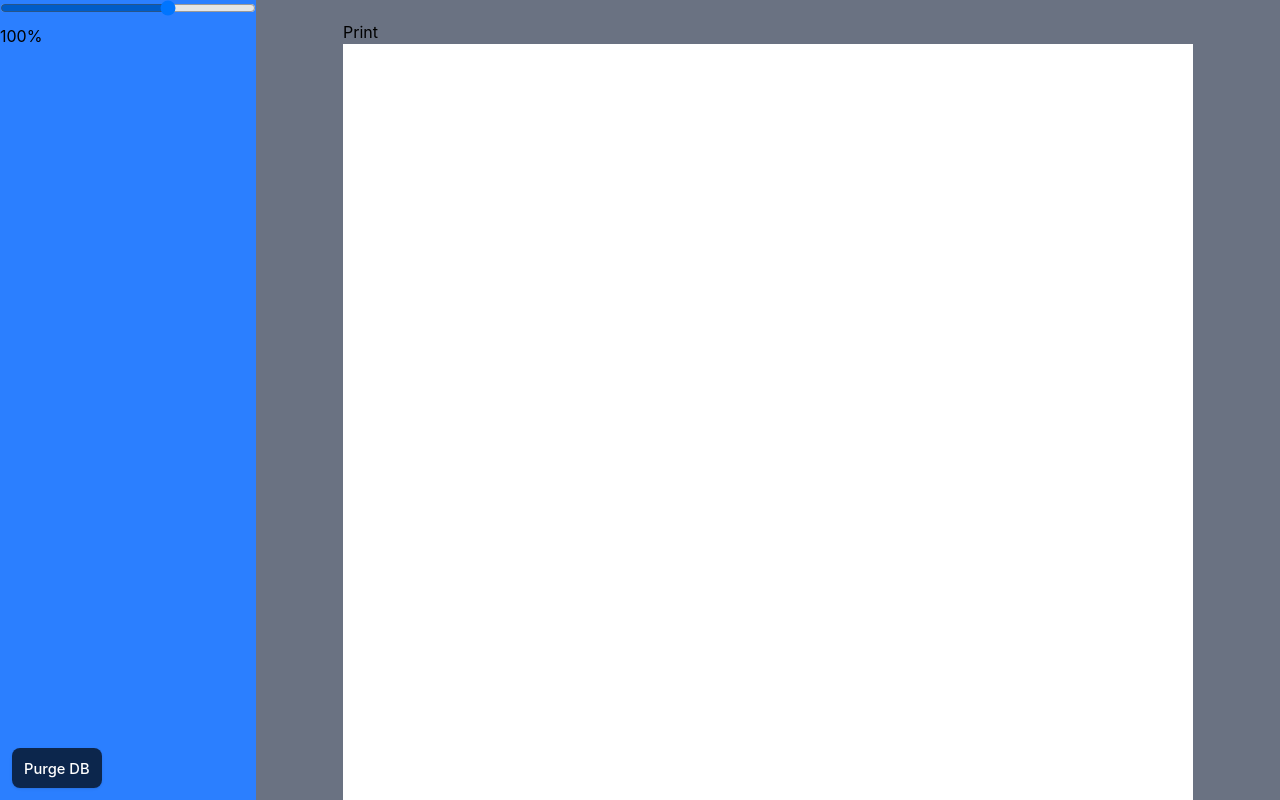
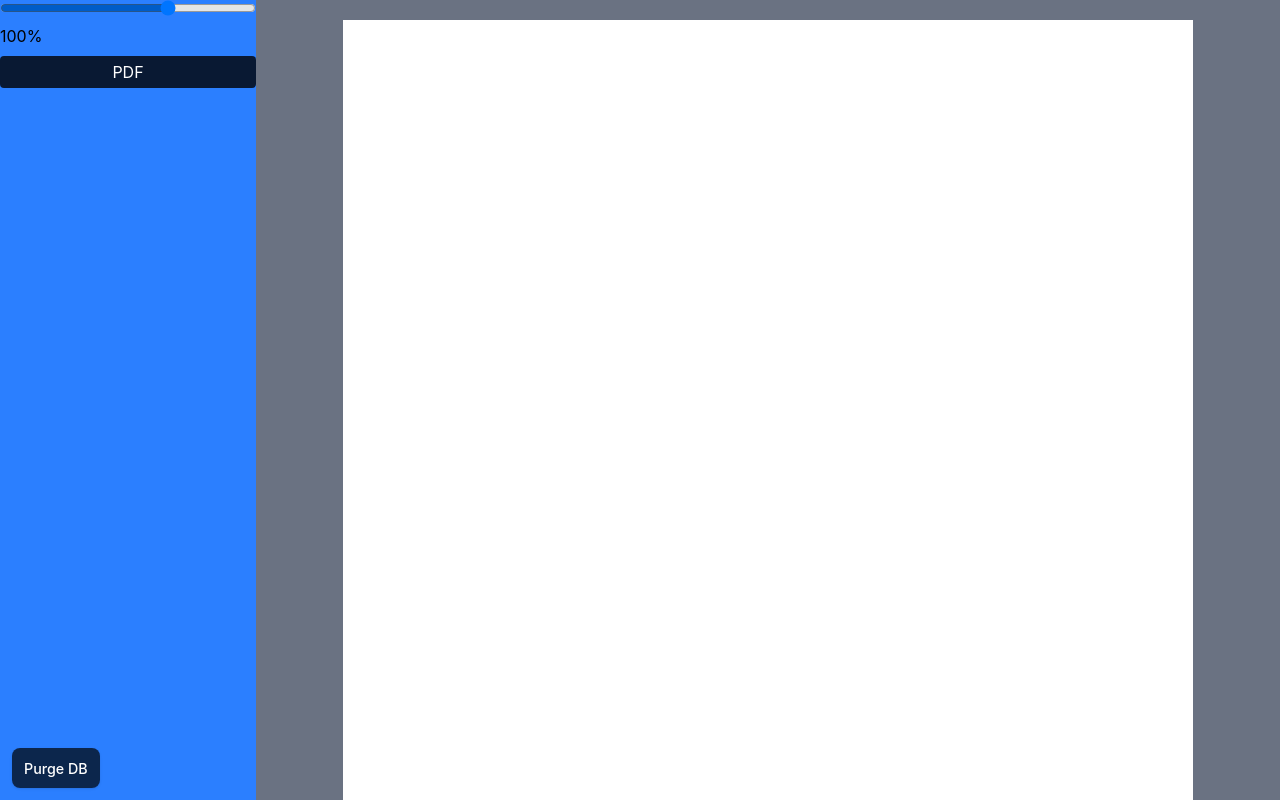
Before and after one commit to Tarrega88/modular-resume-2, a React (Vite) app: page /builder/1 in a window 1280 px wide. Built offline with nearby package versions, Linux system fonts and the light colour scheme.

Commit message:
hooking up pdf button in builder column

```diff
--- a/src/MainView.tsx
+++ b/src/MainView.tsx
@@ -1,12 +1,17 @@
-import BuilderColumn from "../src/components/BuilderColumn";
-import SideResume from "../src/components/SideResume";
+import { useRef } from "react";
+import { useReactToPrint } from "react-to-print";
+import BuilderColumn from "@/components/BuilderColumn";
+import SideResume from "@/components/SideResume";
 
 export default function MainView() {
+  const contentRef = useRef<HTMLDivElement>(null);
+  const handlePrint = useReactToPrint({ contentRef });
+
   return (
-    <div className="flex h-dvh w-full">
-      <BuilderColumn />
+    <div className="flex h-[100dvh] w-full">
+      <BuilderColumn onPrint={handlePrint} />
       <div className="flex-1 overflow-auto w-full bg-gray-500 pt-5 px-5 grid items-start justify-items-center">
-        <SideResume />
+        <SideResume contentRef={contentRef} />
       </div>
     </div>
   );
--- a/src/components/BuilderColumn.tsx
+++ b/src/components/BuilderColumn.tsx
@@ -2,7 +2,7 @@ import { useDispatch, useSelector } from "react-redux";
 import { setScale } from "../state/resumeSlice";
 import { RootState } from "../state/store";
 
-function BuilderColumn() {
+export default function BuilderColumn({ onPrint }: { onPrint: () => void }) {
   const dispatch = useDispatch();
 
   const { scale } = useSelector((state: RootState) => state.resume);
@@ -10,7 +10,6 @@ function BuilderColumn() {
   function handleSetScale(num: number) {
     dispatch(setScale(num));
   }
-
   return (
     <div className="w-64 bg-blue-500">
       <div className="flex flex-col gap-2">
@@ -23,9 +22,13 @@ function BuilderColumn() {
           step={5}
         />
         <div>{scale}%</div>
+        <button
+          className="rounded px-3 py-1 bg-black/80 text-white"
+          onClick={onPrint}
+        >
+          PDF
+        </button>
       </div>
     </div>
   );
 }
-
-export default BuilderColumn;
--- a/src/components/ResumeHeader.tsx
+++ b/src/components/ResumeHeader.tsx
@@ -153,8 +153,8 @@ UserInfoProps & {
           />
         ) : null}
       </div>
-      <div className="flex justify-between mt-2">
-        <div className="flex w-full">
+      <div className="flex mt-2 gap-8">
+        <div className="flex">
           {showIcons ? (
             <IconWrapper>
               <CiMail className="text-xl" />
@@ -166,11 +166,11 @@ UserInfoProps & {
               dispatch(editUserInfo({ text, field: "email" }))
             }
             inputWidth="full"
-            divWidth="full"
+            divWidth="char"
             placeholderText="Enter email"
           />
         </div>
-        <div className="flex w-full">
+        <div className="flex">
           {showIcons ? (
             <IconWrapper>
               <FaPhone />
@@ -182,11 +182,11 @@ UserInfoProps & {
               dispatch(editUserInfo({ text, field: "phoneNumber" }))
             }
             inputWidth="full"
-            divWidth="full"
+            divWidth="char"
             placeholderText="Enter phone number"
           />
         </div>
-        <div className="flex w-full">
+        <div className="flex">
           {showIcons ? (
             <IconWrapper>
               <CiLocationOn className="text-xl" />
@@ -198,7 +198,7 @@ UserInfoProps & {
               dispatch(editUserInfo({ text, field: "location" }))
             }
             inputWidth="full"
-            divWidth="full"
+            divWidth="char"
             placeholderText="Enter location"
           />
         </div>
--- a/src/components/SideResume.tsx
+++ b/src/components/SideResume.tsx
@@ -1,28 +1,13 @@
-// SideResume.tsx
-import { useDispatch, useSelector } from "react-redux";
+import { useSelector } from "react-redux";
+import { RootState } from "@/state/store";
 import SideResumeInner from "./SideResumeInner";
-import { RootState } from "../state/store";
-import { useEffect, useRef } from "react";
-import { useParams } from "react-router-dom"; // ← React Router
-import { setCurrentResume } from "../state/resumeSlice";
-import { useReactToPrint } from "react-to-print";
 
-export default function SideResume() {
-  const state = useSelector((s: RootState) => s.resume);
-  const { scale, currentResumeId } = state;
-
-  const contentRef = useRef<HTMLDivElement>(null);
-  const reactToPrintFn = useReactToPrint({ contentRef });
-
-  const dispatch = useDispatch();
-  const { resumeId } = useParams<{ resumeId: string }>(); // value is string | undefined
-
-  useEffect(() => {
-    if (resumeId && resumeId !== currentResumeId) {
-      dispatch(setCurrentResume(resumeId));
-    }
-  }, [resumeId, currentResumeId, dispatch]);
-
+export default function SideResume({
+  contentRef,
+}: {
+  contentRef: React.RefObject<HTMLDivElement>;
+}) {
+  const { scale } = useSelector((s: RootState) => s.resume);
   const decimalScale = scale / 100;
 
   return (
@@ -34,8 +19,7 @@ export default function SideResume() {
         height: `${1100 * decimalScale}px`,
       }}
     >
-      <button onClick={reactToPrintFn}>Print</button>
-      <div ref={contentRef}>
+      <div ref={contentRef} data-print-root>
         <SideResumeInner />
       </div>
     </div>
--- a/src/index.css
+++ b/src/index.css
@@ -1,7 +1,7 @@
 @import "tailwindcss";
 
 :root {
-  --font-scale: 1.05;
+  --font-scale: 1.02;
 }
 
 @theme {
```
